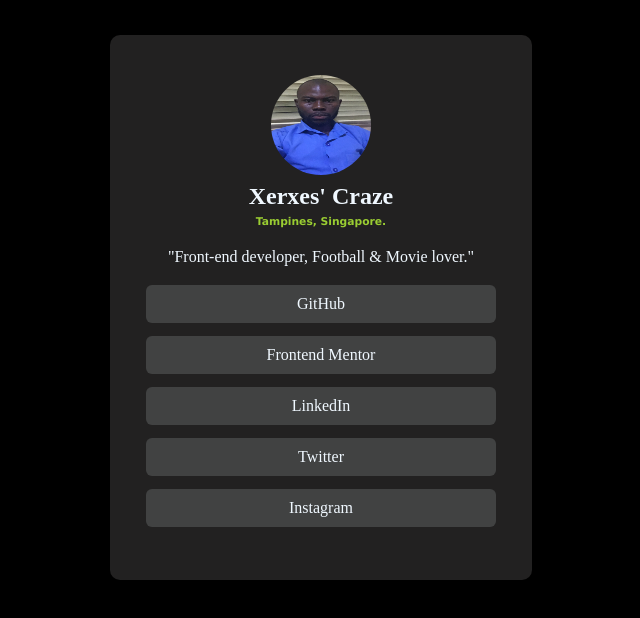
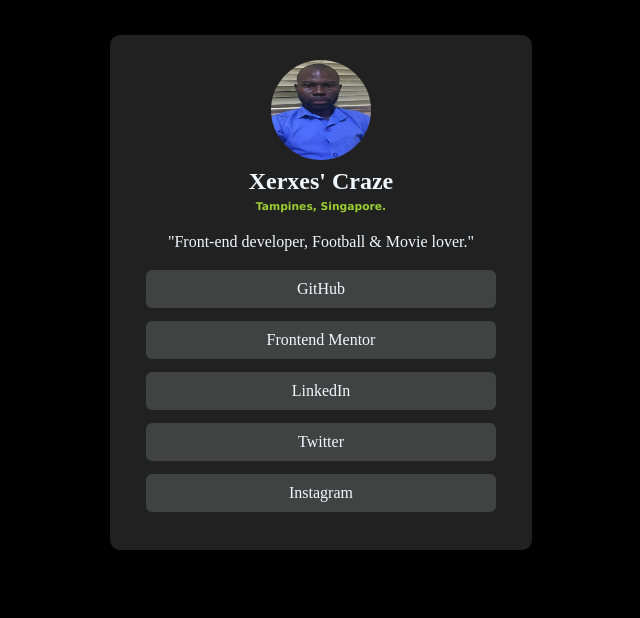
Before and after one commit to leongratis/handles, a plain HTML site: page index.html in a window 1280 px wide. Shown: the whole page, without its empty margins (319-959 px from the left). Drawn offline with Linux system fonts and the light colour scheme.

Commit message:
first commit

```diff
--- a/style.css
+++ b/style.css
@@ -15,7 +15,7 @@ body{
    margin-left: auto;
    margin-right: auto;
    margin-top: 35px;
-   padding-block: 40px;
+   padding-block: 25px;
    display: flex;
    flex-direction: column;
    align-items: center;
```
